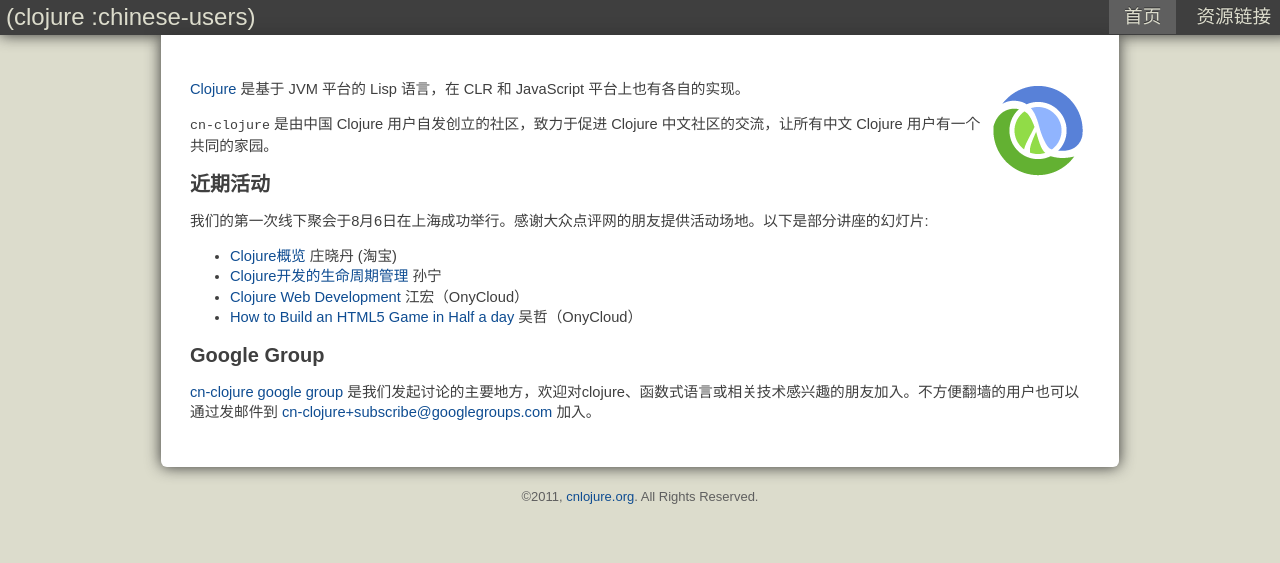
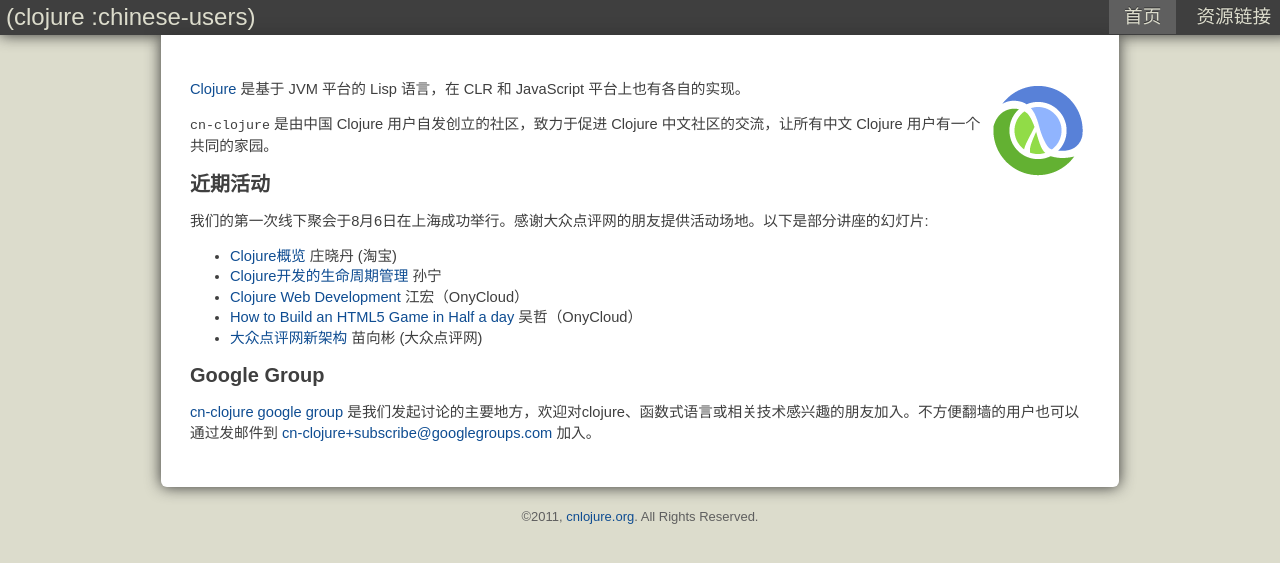
Before and after one commit to cnlojure/cnlojure.github.com, a Jekyll site: the page built from index.markdown, in a window 1280 px wide. Shown: the top 563 px of the page. Built offline with Jekyll 4.4.1, drawn with Linux system fonts in a browser that asks for light colours; some web fonts are replaced.

```diff
--- a/index.markdown
+++ b/index.markdown
@@ -18,6 +18,7 @@ nav_item: home
 * [Clojure开发的生命周期管理](http://www.slideshare.net/sunng87/clojure-cnclojuremeetup) 孙宁
 * [Clojure Web Development](http://www.slideshare.net/jiangxhong/clojure-web-development-8800348) 江宏（OnyCloud）
 * [How to Build an HTML5 Game in Half a day](http://www.slideshare.net/jiangxhong/how-to-build-an-html5-game-in-half-a-day) 吴哲（OnyCloud）
+* [大众点评网新架构](http://www.slideshare.net/killme2008/ss-8805669) 苗向彬 (大众点评网)
 
 ## Google Group
 [cn-clojure google group](http://groups.google.com/group/cn-clojure)
```
